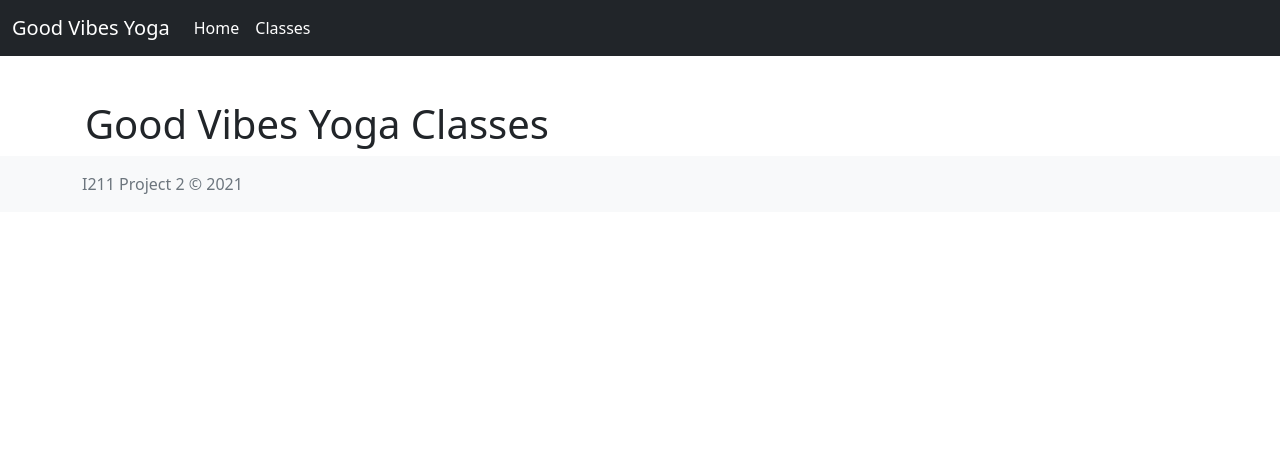
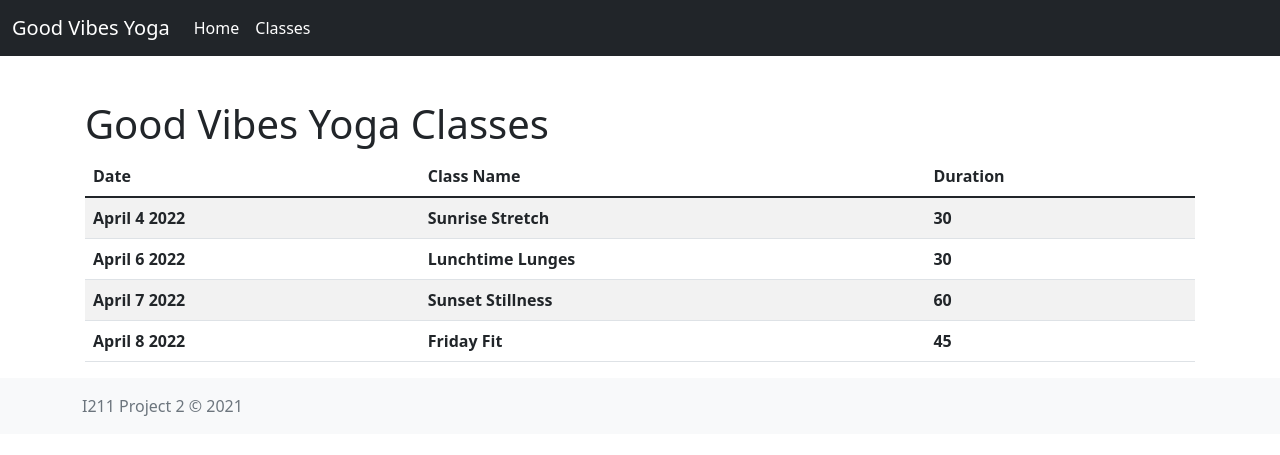
Before and after one commit to EmeryVickers/I211_project, a Flask app: page /classes in a window 1280 px wide. Shown: the top 455 px of the page. Run offline with Flask 2, Linux system fonts and the light colour scheme; lists and menus that the app fills with data are empty.

Commit message:
table is working! needs links however

```diff
--- a/app.py
+++ b/app.py
@@ -19,4 +19,4 @@
 
 @app.route('/classes')
 def classes():
-    return render_template("classes.html")
+    return render_template("classes.html",class_dict=class_dict)
--- a/classes.csv
+++ b/classes.csv
@@ -1,5 +1,5 @@
 name,type,level,date,duration,trainer,description
-Sunrise Stretch,Hatha,Intermediate,April 4,2022,30,Vin Yasa,Get your body moving in the morning! Bring a mat and towel.
-Lunchtime Lunges,Vinyasa,Beginner,April 6,2022,30,Josie Lee,Stretch out post-lunch! Get a quick yoga session in before getting back to your day. Bring a mat and towel.
-Sunset Stillness,Yin,Advanced,April 7,2022,60,Duncan Lovasz,Wind down at sunset with an intensive evening yoga session! Not recommended for beginners. Bring a mat and towel.
-Friday Fit,Hot,Beginner,April 8,2022,45,Manny Garcia,Ring in the weekend with some yoga in this fun and beginenr-friendly class! Bring a mat and towel.
+Sunrise Stretch,Hatha,Intermediate,April 4 2022,30,Vin Yasa,Get your body moving in the morning! Bring a mat and towel.
+Lunchtime Lunges,Vinyasa,Beginner,April 6 2022,30,Josie Lee,Stretch out post-lunch! Get a quick yoga session in before getting back to your day. Bring a mat and towel.
+Sunset Stillness,Yin,Advanced,April 7 2022,60,Duncan Lovasz,Wind down at sunset with an intensive evening yoga session! Not recommended for beginners. Bring a mat and towel.
+Friday Fit,Hot,Beginner,April 8 2022,45,Manny Garcia,Ring in the weekend with some yoga in this fun and beginenr-friendly class! Bring a mat and towel.
--- a/templates/classes.html
+++ b/templates/classes.html
@@ -3,6 +3,28 @@
 {% block title %} Classes {% endblock %}
 
 {% block content %}
+<!--This page shows a table of all classes with some basic info, allows you to click on a class for more info,
+and allows you to create a new class!-->
 <h1>Good Vibes Yoga Classes</h1>
 
+<!--Table-->
+<table class="table table-striped">
+    <thead>
+        <tr>
+            <th scope="col"> Date </th>
+            <th scope="col"> Class Name</th>
+            <th scope="col"> Duration </th>
+        </tr>
+    </thead>
+    <tbody>
+        {% for class in class_dict %}
+            <tr>
+                <th scope="col">{{class_dict[class]['date']}}</th>
+                <th scope="col">{{class_dict[class]['name']}}</th>
+                <th scope="col">{{class_dict[class]['duration']}}</th>
+            </tr>
+        {% endfor %}
+    </tbody>
+</table>
+
 {% endblock %}
```
